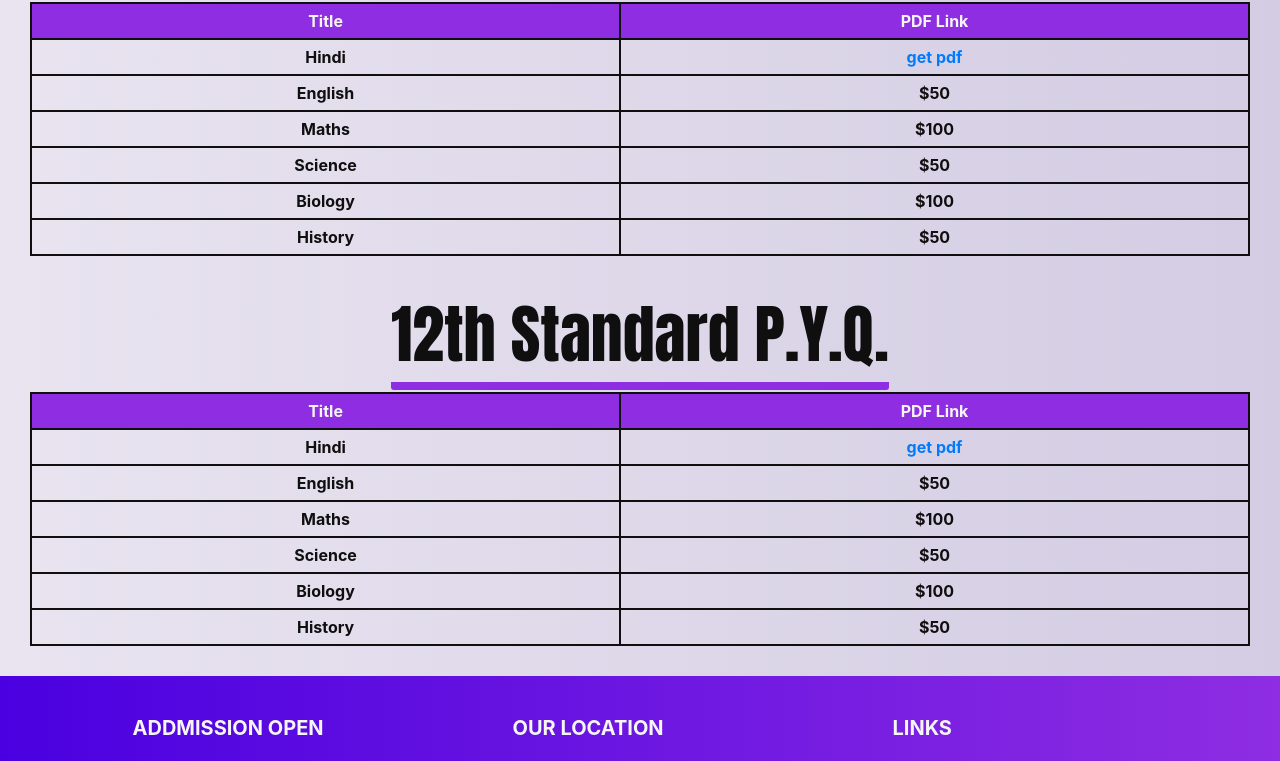
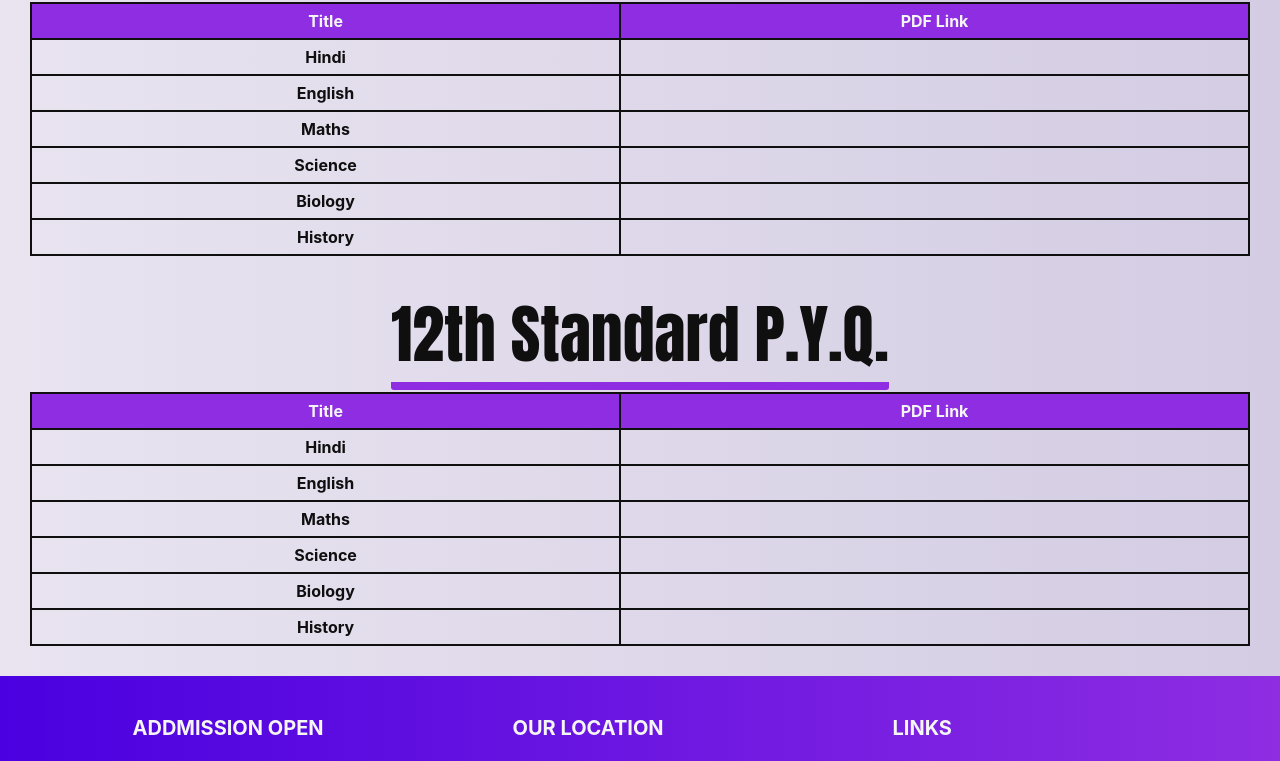
Before and after one commit to gulamansari57181/Website-Sahabazia-Coaching-Classes, a plain HTML site: page pyq.html in a window 1280 px wide. Shown: the part 450-1211 px from the top of the page. Drawn offline with nearby package versions, Linux system fonts and the light colour scheme; grey boxes are pictures that could not be loaded; files whose address does not match are found by name; a web font is replaced by a local one.

Commit message:
removed dummy content

```diff
--- a/CSS/style1.css
+++ b/CSS/style1.css
@@ -213,3 +213,7 @@ body {
   /* Chrome 10-25, Safari 5.1-6 */
   background: linear-gradient(to right, #8e2de2, #734ac5);
 }
+
+.page-footer a {
+  color: whitesmoke;
+}
--- a/pyq.html
+++ b/pyq.html
@@ -100,27 +100,27 @@
         </tr>
         <tr>
           <td>Hindi</td>
-          <td><a href="/PDF/SPCC_01.pdf">get pdf</a></td>
+          <td><a></a></td>
         </tr>
         <tr>
           <td>English</td>
-          <td>$50</td>
+          <td></td>
         </tr>
         <tr>
           <td>Maths</td>
-          <td>$100</td>
+          <td></td>
         </tr>
         <tr>
           <td>Science</td>
-          <td>$50</td>
+          <td></td>
         </tr>
         <tr>
           <td>Biology</td>
-          <td>$100</td>
+          <td></td>
         </tr>
         <tr>
           <td>History</td>
-          <td>$50</td>
+          <td></td>
         </tr>
       </table>
     </div>
@@ -137,27 +137,27 @@
         </tr>
         <tr>
           <td>Hindi</td>
-          <td><a href="/PDF/SPCC_01.pdf">get pdf</a></td>
+          <td></td>
         </tr>
         <tr>
           <td>English</td>
-          <td>$50</td>
+          <td></td>
         </tr>
         <tr>
           <td>Maths</td>
-          <td>$100</td>
+          <td></td>
         </tr>
         <tr>
           <td>Science</td>
-          <td>$50</td>
+          <td></td>
         </tr>
         <tr>
           <td>Biology</td>
-          <td>$100</td>
+          <td></td>
         </tr>
         <tr>
           <td>History</td>
-          <td>$50</td>
+          <td></td>
         </tr>
       </table>
     </div>
```
